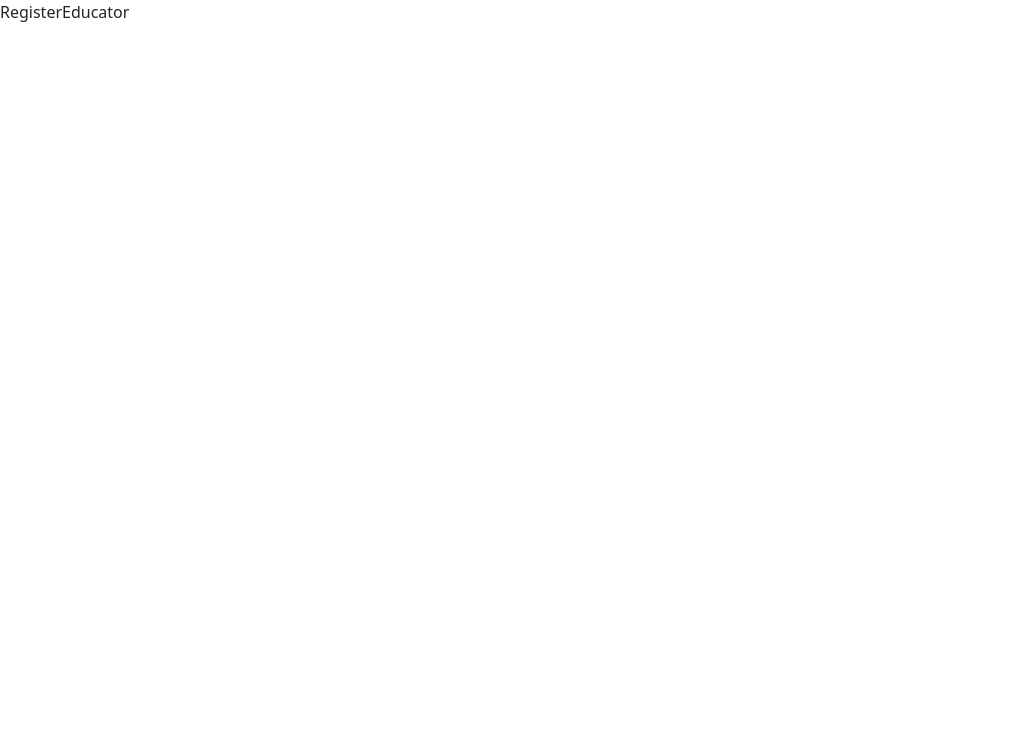
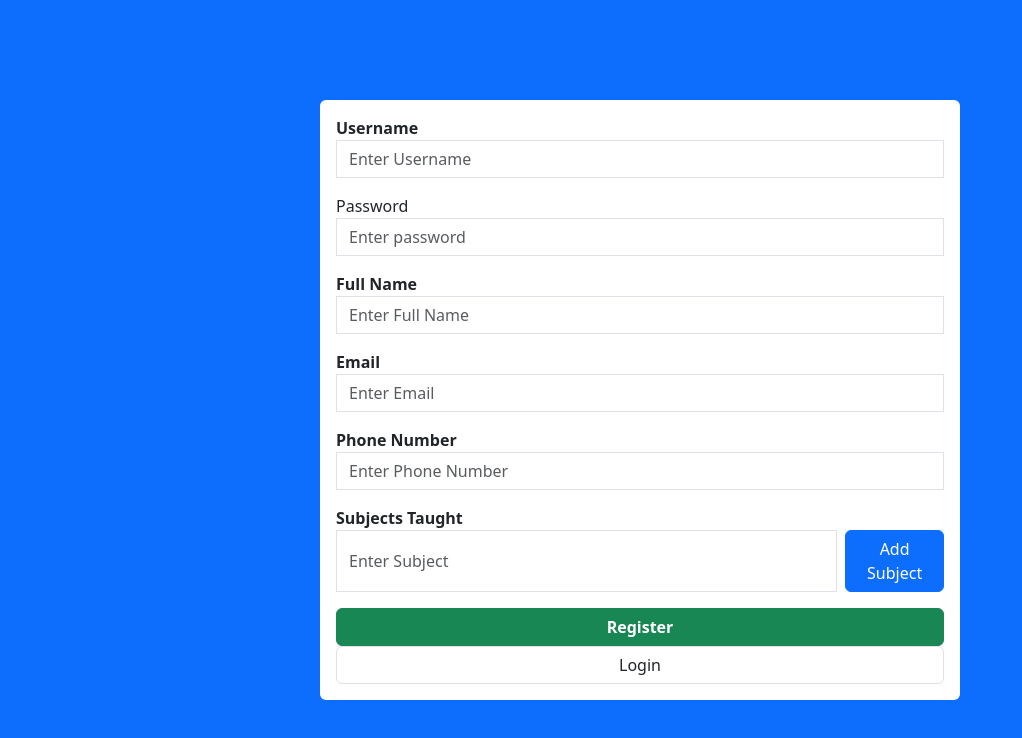
Before and after one commit to RhyzenCedric/2Tor, a React (Create React App) app in the folder tutor_frontend/: page /registerEducator in a window 1280 px wide. Shown: the top 738 px of the page, without its empty margins (0-1022 px from the left). Built offline with nearby package versions, Linux system fonts and the light colour scheme.

Commit message:
Educator Login/Register done, Next is configuration of the MainUser and Main educator Menus

```diff
--- a/tutor_frontend/src/App.js
+++ b/tutor_frontend/src/App.js
@@ -7,6 +7,7 @@ import LoginUser from './Component/User/LoginUser/LoginUser';
 import MainUserMenu from './Component/User/MainUserMenu/MainUserMenu';
 import RegisterEducator from './Component/Educator/RegisterEducator/RegisterEducator';
 import LoginEducator from './Component/Educator/LoginEducator/LoginEducator';
+import MainEducatorMenu from './Component/Educator/MainEducatorMenu/MainEducatorMenu';
 
 function App() {
   return (
@@ -20,6 +21,7 @@ function App() {
 
           <Route path="/registerEducator" element={<RegisterEducator/>}/>
           <Route path="/loginEducator" element={<LoginEducator/>}/>
+          <Route path="/MainEducatorMenu" element={<MainEducatorMenu/>}/>
 
         </Routes>
       </BrowserRouter>
--- a/tutor_frontend/src/Component/Educator/LoginEducator/LoginEducator.js
+++ b/tutor_frontend/src/Component/Educator/LoginEducator/LoginEducator.js
@@ -1,7 +1,72 @@
-import React from 'react'
+import React, { useState, useEffect } from 'react';
+import { Link, useNavigate } from 'react-router-dom';
+import validation from '../../LoginEducatorValidation';
+import axios from 'axios';
+import { toast } from 'react-toastify';
 
 export default function LoginEducator() {
-  return (
-    <div>LoginEducator</div>
-  )
+    const [values, setValues] = useState({
+        educator_username: '',
+        educator_password: ''
+    });
+    const navigate = useNavigate();
+    const [errors, setErrors] = useState({});
+
+    const handleInput = (e) => {
+        setValues(prev => ({ ...prev, [e.target.name]: e.target.value }));
+    };
+
+    useEffect(() => {
+        // Check errors state after it's updated
+        if (errors.educator_username === "" && errors.educator_password === "") {
+            axios.post('http://localhost:5000/logineducator', values)
+                .then(res => {
+                    if (res.data === "Success") {
+                        navigate('/MainEducatorMenu');
+                        toast.success("Logged In Successfully");
+                    } else {
+                        toast.error("No Record existed"); // Display error message
+                    }
+                })
+                .catch(err => console.log(err));
+        }
+    }, [errors]); // Run this effect whenever errors state changes
+
+    const handleSubmit = (e) => {
+        e.preventDefault();
+        setErrors(validation(values));
+    };
+
+    return (
+        <div className='d-flex justify-content-center align-items-center bg-primary vh-100 vw-100'>
+            <div className='bg-white p-3 rounded w-25'>
+                <form onSubmit={handleSubmit}>
+                    <div className='mb-3'>
+                        <label htmlFor='educator_username'><strong>Username</strong></label>
+                        <input
+                            type='text'
+                            placeholder='Enter Username'
+                            onChange={handleInput}
+                            className='form-control rounded-0'
+                            name='educator_username' // Adjusted name attribute
+                        />
+                        {errors.educator_username && <span className='text-danger'>{errors.educator_username}</span>}
+                    </div>
+                    <div className='mb-3'>
+                        <label htmlFor='educator_password'>Password</label>
+                        <input
+                            type='password'
+                            placeholder='Enter password'
+                            onChange={handleInput}
+                            className='form-control rounded-0'
+                            name='educator_password' // Adjusted name attribute
+                        />
+                        {errors.educator_password && <span className='text-danger'>{errors.educator_password}</span>}
+                    </div>
+                    <button type="submit" className='btn btn-success w-100'><strong>Log In</strong></button>
+                    <Link to="/RegisterEducator" className='btn btn-default border w-100'>New Educator</Link>
+                </form>
+            </div>
+        </div>
+    );
 }
--- a/tutor_frontend/src/Component/Educator/RegisterEducator/RegisterEducator.js
+++ b/tutor_frontend/src/Component/Educator/RegisterEducator/RegisterEducator.js
@@ -1,7 +1,148 @@
-import React from 'react'
+import React, { useState, useEffect } from 'react';
+import { Link, useNavigate } from 'react-router-dom';
+import validation from '../../RegisterEducatorValidation'; // assuming you have a validation file for educators
+import axios from 'axios';
+import { toast } from 'react-toastify';
 
 export default function RegisterEducator() {
-  return (
-    <div>RegisterEducator</div>
-  )
+    const [values, setValues] = useState({
+        educator_username: '',
+        educator_password: '',
+        educator_fullname: '',
+        educator_email: '',
+        educator_phonenum: '',
+        subjects_taught: [],
+        newSubject: ''
+    });
+    const navigate = useNavigate();
+    const [errors, setErrors] = useState({});
+
+    const handleInput = (e) => {
+        setValues(prev => ({ ...prev, [e.target.name]: e.target.value }));
+    };
+
+    const addSubject = () => {
+        if (values.newSubject.trim() !== '') {
+            setValues(prev => ({
+                ...prev,
+                subjects_taught: [...prev.subjects_taught, prev.newSubject],
+                newSubject: ''
+            }));
+        }
+    };
+
+    const handleSubmit = (e) => {
+        e.preventDefault();
+        console.log(values);
+        setErrors(validation(values));
+    };
+
+    useEffect(() => {
+        const registerEducator = async () => {
+            try {
+                const res = await axios.post('http://localhost:5000/registereducator', values); // assuming the endpoint is registereducator
+                toast.success("Registration Successful"); // Display success message
+                navigate('/loginEducator');
+            } catch (err) {
+                console.log(err);
+                toast.error("Registration Failed"); // Display error message
+            }
+        };
+
+        // Check errors state after it's updated
+        if (
+            errors.educator_username === "" &&
+            errors.educator_fullname === "" &&
+            errors.educator_password === "" &&
+            errors.educator_email === "" &&
+            errors.educator_phonenum === ""
+        ) {
+            registerEducator();
+        }
+    }, [errors]); // Run this effect whenever errors state changes
+
+    return (
+        <div className='d-flex justify-content-center align-items-center bg-primary vh-100 vw-100'>
+            <div className='bg-white p-3 rounded w-50'>
+                <form onSubmit={handleSubmit}>
+                <div className='mb-3'>
+                        <label htmlFor='educator_username'><strong>Username</strong></label>
+                        <input
+                            type='text'
+                            placeholder='Enter Username'
+                            name='educator_username'
+                            onChange={handleInput}
+                            className='form-control rounded-0'
+                        />
+                        {errors.educator_username && <span className='text-danger'>{errors.educator_username}</span>}
+                    </div>
+                    <div className='mb-3'>
+                        <label htmlFor='educator_password'>Password</label>
+                        <input
+                            type='password'
+                            placeholder='Enter password'
+                            name='educator_password'
+                            onChange={handleInput}
+                            className='form-control rounded-0'
+                        />
+                        {errors.educator_password && <span className='text-danger'>{errors.educator_password}</span>}
+                    </div>
+                    <div className='mb-3'>
+                        <label htmlFor='educator_fullname'><strong>Full Name</strong></label>
+                        <input
+                            type='text'
+                            placeholder='Enter Full Name'
+                            name='educator_fullname'
+                            onChange={handleInput}
+                            className='form-control rounded-0'
+                        />
+                        {errors.educator_fullname && <span className='text-danger'>{errors.educator_fullname}</span>}
+                    </div>
+                    <div className='mb-3'>
+                        <label htmlFor='educator_email'><strong>Email</strong></label>
+                        <input
+                            type='text'
+                            placeholder='Enter Email'
+                            name='educator_email'
+                            onChange={handleInput}
+                            className='form-control rounded-0'
+                        />
+                        {errors.educator_email && <span className='text-danger'>{errors.educator_email}</span>}
+                    </div>
+                    <div className='mb-3'>
+                        <label htmlFor='educator_phonenum'><strong>Phone Number</strong></label>
+                        <input
+                            type='text'
+                            placeholder='Enter Phone Number'
+                            name='educator_phonenum'
+                            onChange={handleInput}
+                            className='form-control rounded-0'
+                        />
+                        {errors.educator_phonenum && <span className='text-danger'>{errors.educator_phonenum}</span>}
+                    </div>
+                    <div className='mb-3'>
+                        <label htmlFor='subjects_taught'><strong>Subjects Taught</strong></label>
+                        <div className="d-flex">
+                            <input
+                                type='text'
+                                placeholder='Enter Subject'
+                                name='newSubject'
+                                value={values.newSubject}
+                                onChange={handleInput}
+                                className='form-control rounded-0'
+                            />
+                            <button type="button" onClick={addSubject} className="btn btn-primary ms-2">Add Subject</button>
+                        </div>
+                        {values.subjects_taught.map((subject, index) => (
+                            <div key={index} className="mt-2">
+                                {subject}
+                            </div>
+                        ))}
+                    </div>
+                    <button type='submit' className='btn btn-success w-100'><strong>Register</strong></button>
+                    <Link to="/loginEducator" className='btn btn-default border w-100'>Login</Link>
+                </form>
+            </div>
+        </div>
+    );
 }
--- a/tutor_frontend/src/Component/RegisterEducatorValidation.js
+++ b/tutor_frontend/src/Component/RegisterEducatorValidation.js
@@ -3,36 +3,36 @@ export default function validation(values) {
     const emailPattern = /^[^\s@]+@[^\s@]+\.[^\s@]+$/; // corrected email pattern
     const passwordPattern = /^(?=.*\d)(?=.*[a-z])(?=.*[A-Z]).{8,}$/; // corrected password pattern
 
-    if (values.user_username === "") {
-        errors.user_username = "Username should not be empty";
+    if (values.educator_username === "") {
+        errors.educator_username = "Username should not be empty";
     } else {
-        errors.user_username = "";
+        errors.educator_username = "";
     }
 
-    if (values.user_password === "") {
-        errors.user_password = "Password should not be empty";
-    } else if (!passwordPattern.test(values.user_password)) {
-        errors.user_password = "Password must contain at least 8 characters, including one uppercase letter, one lowercase letter, and one number";
+    if (values.educator_password === "") {
+        errors.educator_password = "Password should not be empty";
+    } else if (!passwordPattern.test(values.educator_password)) {
+        errors.educator_password = "Password must contain at least 8 characters, including one uppercase letter, one lowercase letter, and one number";
     } else {
-        errors.user_password = "";
+        errors.educator_password = "";
     }
 
-    if (values.user_fullname === "") {
-        errors.user_fullname = "Full Name should not be empty";
+    if (values.educator_fullname === "") {
+        errors.educator_fullname = "Full Name should not be empty";
     } else {
-        errors.user_fullname = "";
+        errors.educator_fullname = "";
     }
 
-    if (!emailPattern.test(values.user_email)) {
-        errors.user_email = "Invalid email format";
+    if (!emailPattern.test(values.educator_email)) {
+        errors.educator_email = "Invalid email format";
     } else {
-        errors.user_email = "";
+        errors.educator_email = "";
     }
 
-    if (values.user_phonenum === "") {
-        errors.user_phonenum = "Phone Number should not be empty";
+    if (values.educator_phonenum === "") {
+        errors.educator_phonenum = "Phone Number should not be empty";
     } else {
-        errors.user_phonenum = "";
+        errors.educator_phonenum = "";
     }
 
     return errors;
```
Also changed, not shown: tutor_frontend/src/Component/Educator/MainEducatorMenu/MainEducatorMenu.js (added, +7 -0 lines), tutor_frontend/src/Component/LoginEducatorValidation.js (+8 -8 lines), 1 other file (tests, documents, lock files or other folders).
